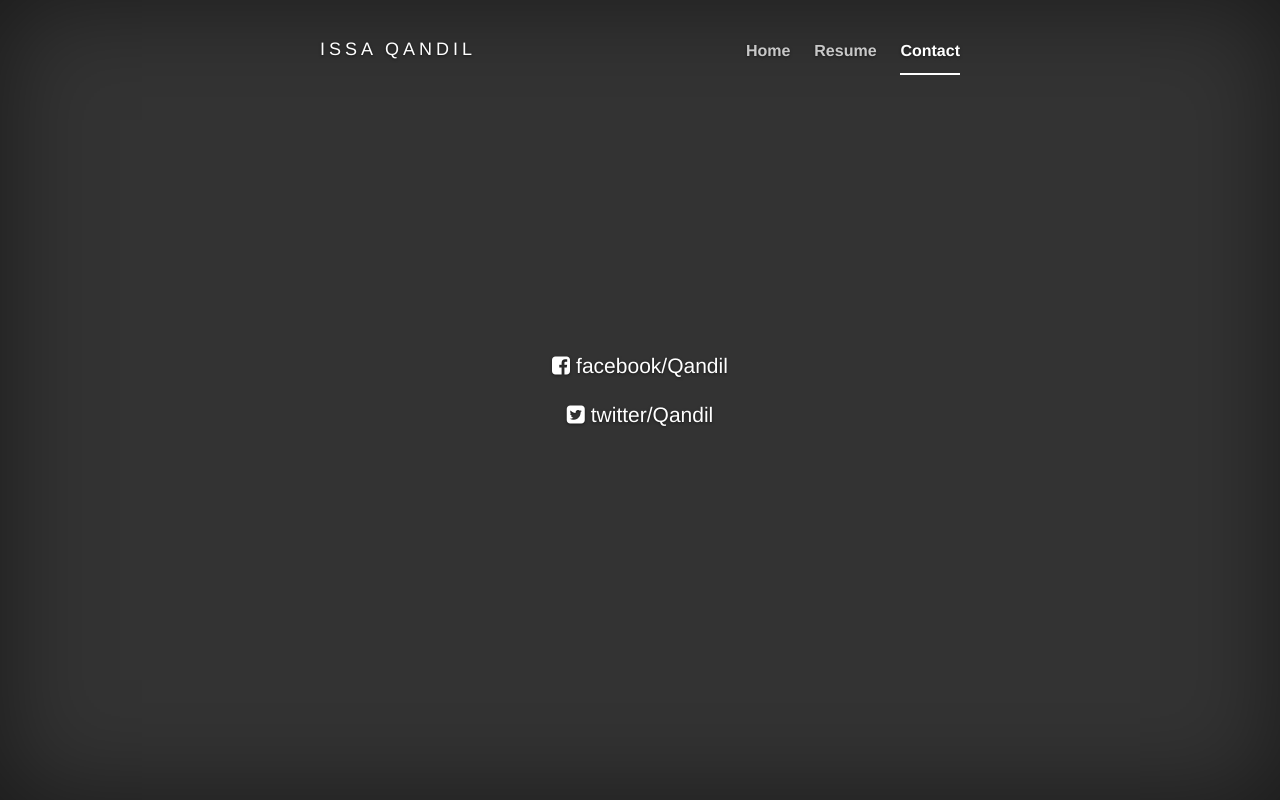
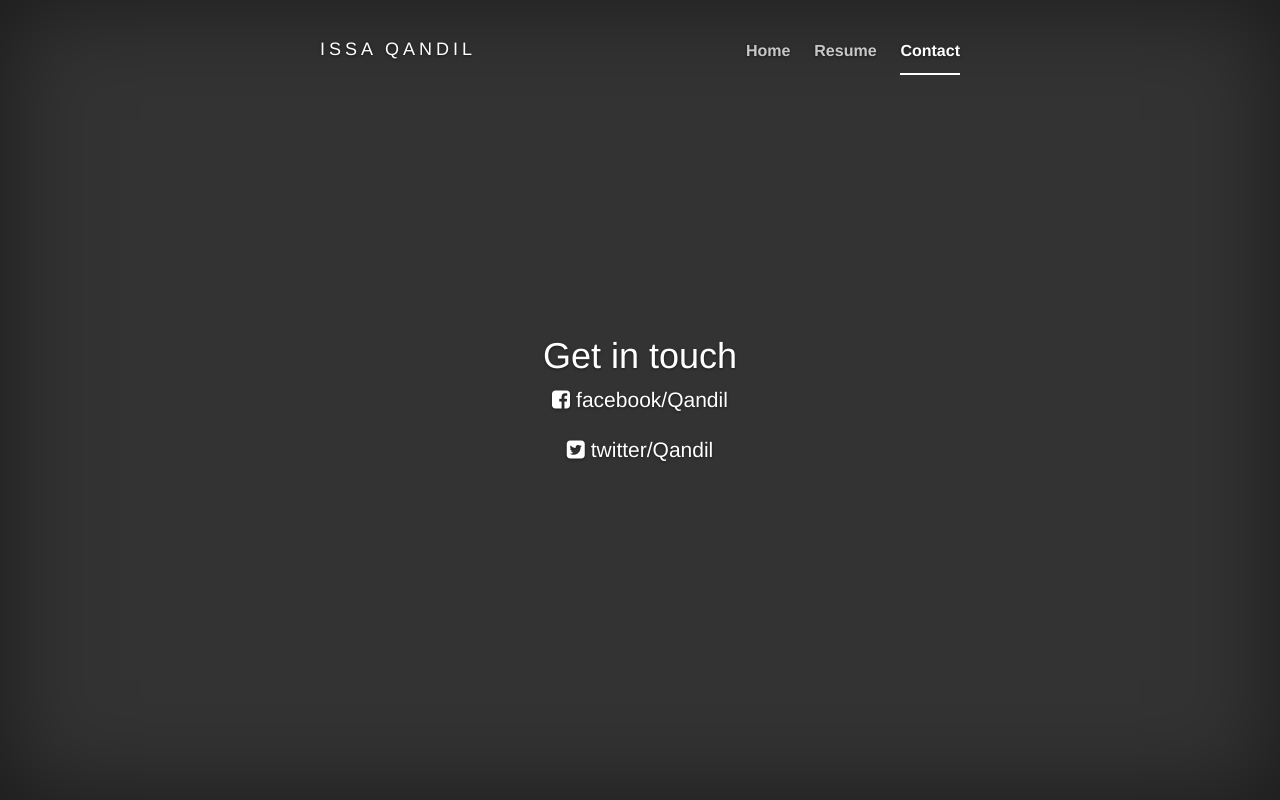
Before and after one commit to Qandil/qandil.github.io, a plain HTML site: page contact.html in a window 1280 px wide. Drawn offline with nearby package versions, Linux system fonts and the light colour scheme.

Commit message:
adding title

```diff
--- a/contact.html
+++ b/contact.html
@@ -43,6 +43,7 @@
                 </div>
 
                 <div class="inner cover">
+                    <h1 class="cover-heading">Get in touch</h1>
                     <p class="lead"><a href=""><i class="fa fa-facebook-square"></i>facebook/Qandil</a></p>
                     <p class="lead"><a href=""><i class="fa fa-twitter-square"></i>twitter/Qandil</a></p>
                 </div>
```
